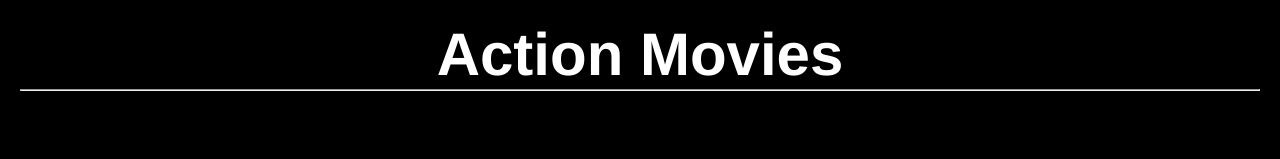
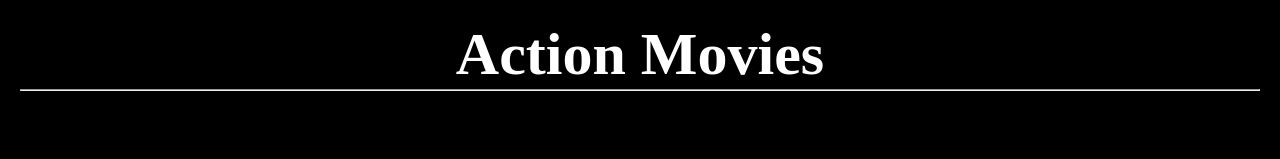
Before and after one commit to FouedCharaabi/Movies-Website, a plain HTML site: page ActionMovies.html in a window 1280 px wide. Shown: the top 159 px of the page. Drawn offline with Linux system fonts and the light colour scheme; a web font is replaced by a local one.

Commit message:
Project Done

```diff
--- a/ActionMovies.html
+++ b/ActionMovies.html
@@ -27,8 +27,8 @@
             }
 
             header {
-                font-family: "Franklin Gothic Medium", "Arial Narrow", Arial,
-                    sans-serif;
+                font-family: poppins;
+
                 font-size: 30px;
                 padding: 20px;
             }
```
Also changed, not shown: Horror.html (+0 -7 lines), TvShows.html (+0 -7 lines), hollywood.html (+0 -6 lines), index.html (+2 -2 lines).
